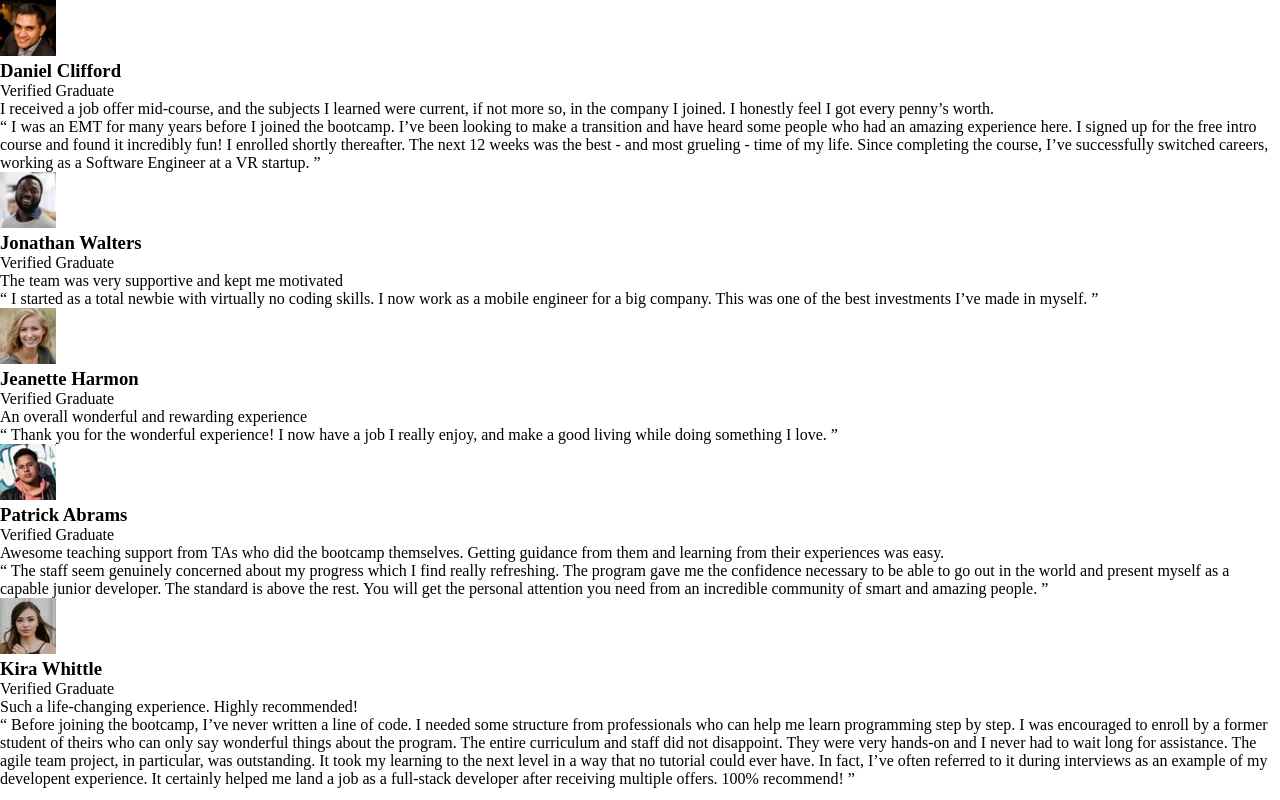
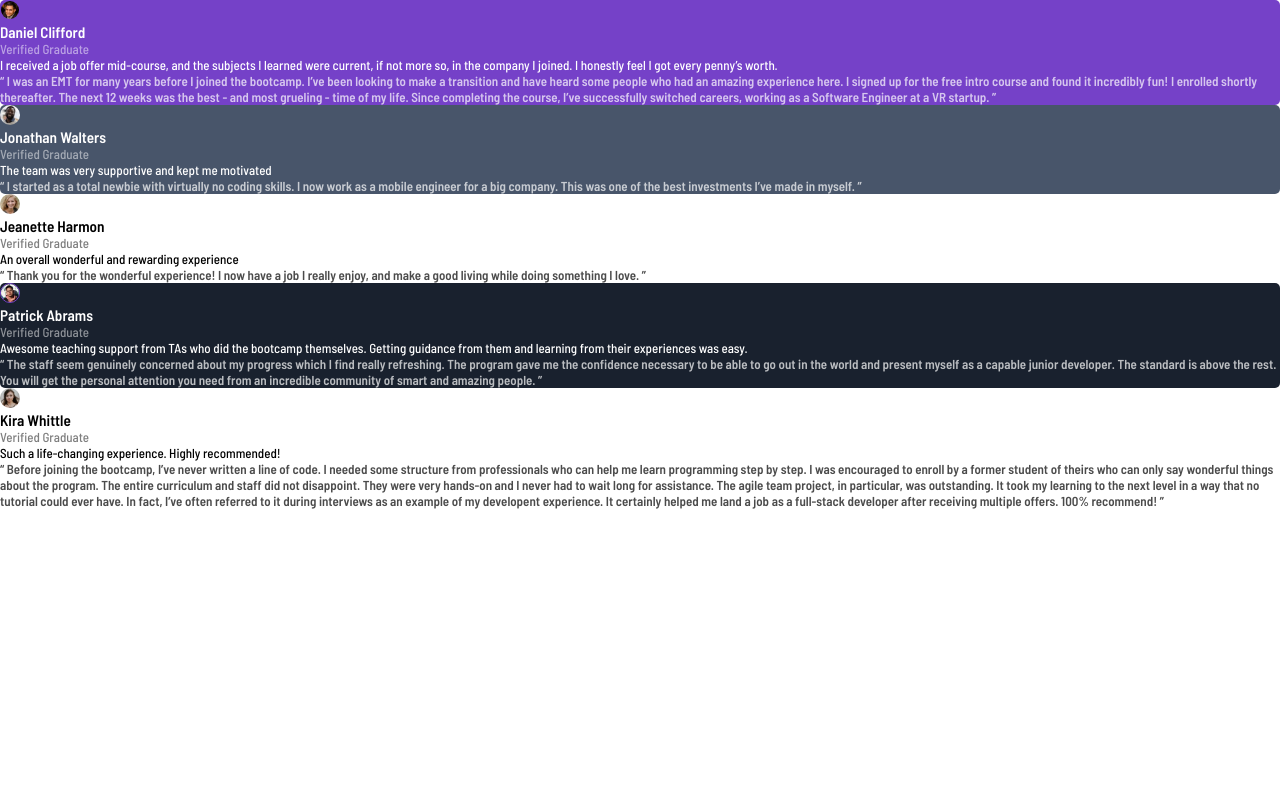
Before and after one commit to TomTwig/testimonials-grid-section, a plain HTML site: page index.html in a window 1280 px wide. Drawn offline with Linux system fonts and the light colour scheme.

Commit message:
second commit

```diff
--- a/index.html
+++ b/index.html
@@ -2,13 +2,17 @@
 <html lang="en">
 <head>
   <meta charset="UTF-8">
-  <meta name="viewport" content="width=device-width, initial-scale=1.0"> <!-- displays site properly based on user's device -->
+  <meta name="viewport" content="width=device-width, initial-scale=1.0">
 
   <link rel="icon" type="image/png" sizes="32x32" href="./images/favicon-32x32.png">
 
   <title>Frontend Mentor | [Challenge Name Here]</title>
 
 <link rel="stylesheet" href="style.css">
+
+<link rel="preconnect" href="https://fonts.googleapis.com">
+<link rel="preconnect" href="https://fonts.gstatic.com" crossorigin>
+<link href="https://fonts.googleapis.com/css2?family=Barlow+Semi+Condensed:wght@500;600&display=swap" rel="stylesheet">
 
 </head>
 <body>
--- a/style.css
+++ b/style.css
@@ -1,5 +1,11 @@
 :root{
+    --color-primary-moderateViolet:hsl(263, 55%, 52%);
+    --color-primary-veryDarkGrayishBlue:hsl(217, 19%, 35%);
+    --color-primary-veryDarkBlackishBlue:hsl(219, 29%, 14%);
+    --color-primary-white:hsl(0, 0%, 100%);
 
+    --color-neutral-lightGray:hsl(0, 0%, 81%);
+    --color-neutral-light-grayishBlue: hsl(210, 46%, 95%);
 }
 
 *,*::after,*::before{
@@ -9,6 +15,88 @@
 }
 
 
+body{
+    font-family: 'Barlow Semi Condensed', sans-serif;
+    font-size: 13px;
+    display: flex;
+    flex-direction: column;
+    align-items: center;
+    justify-content: center;
+}
+
+
+.grid{
+
+
+}
+.card{
+    border-radius: 5px;
+}
+.card__author{
+
+}
+.card__author > img{
+    border-radius: 50%;
+    border-width: 1px;
+    width: 20px;
+    border-style: solid;
+}
+.card__author > h3{
+
+}
+.card__author > p{
+    opacity: .5;
+
+}
+.card__title{
+
+}
+
+.card__text{
+    font-weight: 600;
+    opacity: .7;
+
+}
+
+
+.card:nth-child(1){
+    background-color: var(--color-primary-moderateViolet);
+    color: var(--color-primary-white);
+
+}
+.card:nth-child(1) img{
+    border-color:  var(--color-primary-moderateViolet);
+}
+.card:nth-child(2){
+    background-color: var(--color-primary-veryDarkGrayishBlue);
+    color: var(--color-primary-white);
+}
+.card:nth-child(2) img{
+    border-width: 0;
+
+}
+
+.card:nth-child(3){
+    background-color: var(--color-primary-white);
+}
+.card:nth-child(3) img{
+    border-width: 0;
+}
+.card:nth-child(4){
+    background-color:var(--color-primary-veryDarkBlackishBlue);
+    color: var(--color-primary-white);
+
+}
+.card:nth-child(4) img{
+border-color: var(--color-primary-moderateViolet);
+}
+.card:nth-child(5){
+    background-color: var(--color-primary-white);
+}
+.card:nth-child(5) img{
+    border-width: 0;
+}
+
 
 .attribution { font-size: 11px; text-align: center; }
 .attribution a { color: hsl(228, 45%, 44%); }
```
